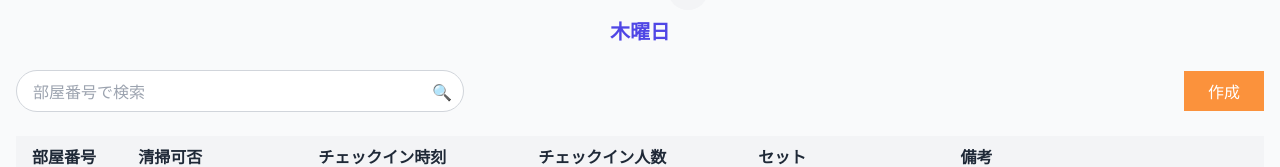
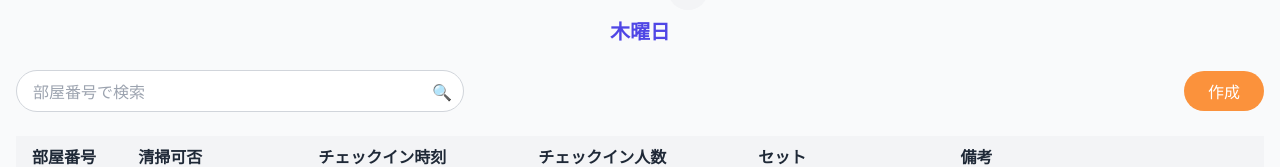
Before and after one commit to Keisuke-MARs/cleaning-management, a Next.js app: page /instructions/create in a window 1280 px wide. Shown: the part 194-361 px from the top of the page. Built offline with nearby package versions, Linux system fonts and the light colour scheme; a web font is replaced by a local one.

Commit message:
検索バー上部固定

```diff
--- a/src/app/instructions/create/page.tsx
+++ b/src/app/instructions/create/page.tsx
@@ -2,7 +2,7 @@
 /* eslint-disable @typescript-eslint/no-unused-vars */
 "use client"
 
-import { useState, useEffect, useMemo } from "react"
+import { useState, useEffect, useMemo, useRef } from "react"
 import HeaderWithMenu from "../../components/layout/header-with-menu"
 import DateDisplay from "../../components/date-display"
 import RoomSearch from "../../components/room-search"
@@ -18,12 +18,13 @@ interface RoomData {
 }
 
 export default function CreateInstruction() {
-    //各部屋の清掃状態を管理
     const [roomStatus, setRoomStatus] = useState<Record<string, string>>({})
     const [rooms, setRooms] = useState<RoomData[]>([])
     const [searchQuery, setSearchQuery] = useState("")
     const [isMobile, setIsMobile] = useState(false)
-    const [headerHeight, setHeaderHeight] = useState(0)
+    const [isSticky, setIsSticky] = useState(false)
+    const stickyRef = useRef<HTMLDivElement>(null)
+    const topRef = useRef<HTMLDivElement>(null)
 
     // チェックイン時刻のオプション生成
     const timeOptions = Array.from({ length: 9 }, (_, i) => {
@@ -73,18 +74,28 @@ export default function CreateInstruction() {
         setSearchQuery(query)
     }
 
-    // レスポンシブ対応の確認
+    // レスポンシブ対応の確認とスクロールハンドラ
     useEffect(() => {
         const checkMobile = () => {
             setIsMobile(window.innerWidth < 768)
         }
         checkMobile()
         window.addEventListener("resize", checkMobile)
-        const header = document.querySelector("header")
-        if (header) {
-            setHeaderHeight(header.offsetHeight)
+
+        const handleScroll = () => {
+            if (stickyRef.current && topRef.current) {
+                const stickyTop = stickyRef.current.getBoundingClientRect().top
+                const topElementBottom = topRef.current.getBoundingClientRect().bottom
+                setIsSticky(stickyTop <= 0 && topElementBottom < 0)
             }
-        return () => window.removeEventListener("resize", checkMobile)
+        }
+
+        window.addEventListener("scroll", handleScroll)
+
+        return () => {
+            window.removeEventListener("resize", checkMobile)
+            window.removeEventListener("scroll", handleScroll)
+        }
     }, [])
 
     // 初期値として全ての部屋の清掃状態を「×」に設定
@@ -107,15 +118,26 @@ export default function CreateInstruction() {
         <div className="min-h-screen flex flex-col bg-gray-50 pt-0">
             <HeaderWithMenu title="指示書作成" />
             <main className="flex-1 container mx-auto px-4 py-8">
+                <div ref={topRef}>
                     <DateDisplay />
+                </div>
+                <div
+                    ref={stickyRef}
+                    className={`${isSticky ? "fixed top-0 left-0 right-0 bg-gray-50 shadow-md z-10 p-4" : ""
+                        } transition-all duration-300 ease-in-out`}
+                >
+                    <div className="container mx-auto">
                         <div className="flex justify-between items-center mb-6">
                             <div className="w-full max-w-md">
                                 <RoomSearch onSearch={handleSearch} />
                             </div>
-                    <button className="bg-orange-400 text-white px-6 py-2 rounded-md hover:bg-orange-500 transition-colors ml-4">
+                            <button className="bg-orange-400 text-white px-6 py-2 rounded-full hover:bg-orange-500 transition-colors ml-4">
                                 作成
                             </button>
                         </div>
+                    </div>
+                </div>
+                <div className={`${isSticky ? "mt-24" : ""}`}>
                     {/* 検索結果の表示 */}
                     {searchQuery && (
                         <div className="mb-4 text-sm text-gray-600">
@@ -198,8 +220,7 @@ export default function CreateInstruction() {
                                             </td>
                                         </tr>
                                     )
-                            })
-                            }
+                                })}
                             </tbody>
                         </table>
                     </div>
@@ -270,8 +291,8 @@ export default function CreateInstruction() {
                                     </div>
                                 </div>
                             )
-                    })
-                    }
+                        })}
+                    </div>
                 </div>
             </main>
         </div>
```
Lines whose indentation alone changed are shown as unchanged.
